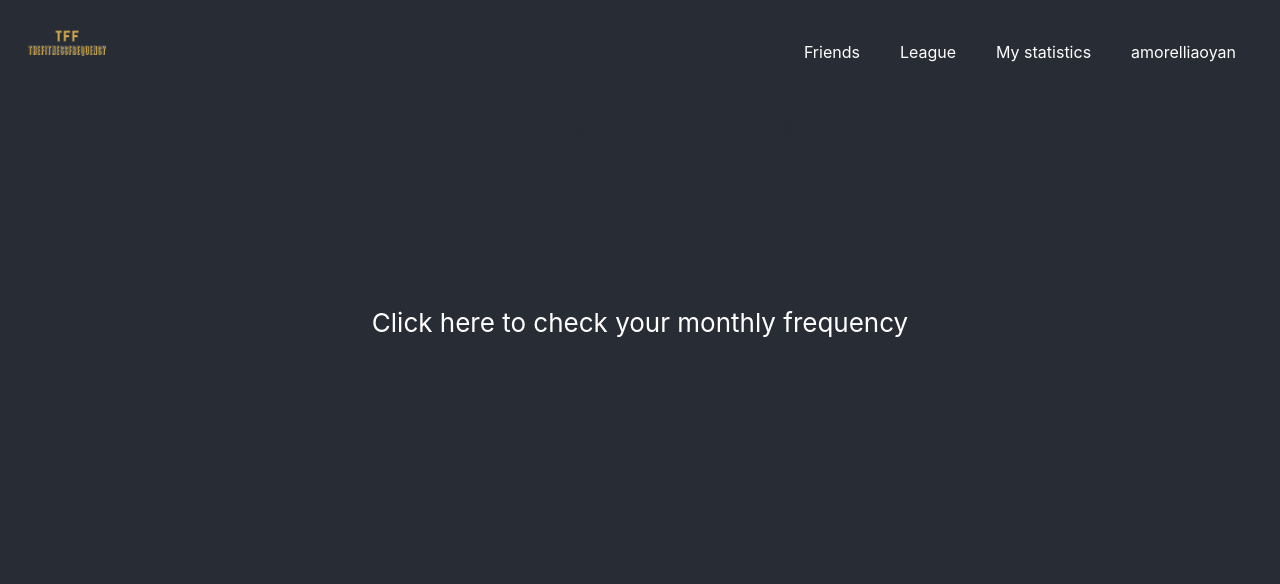
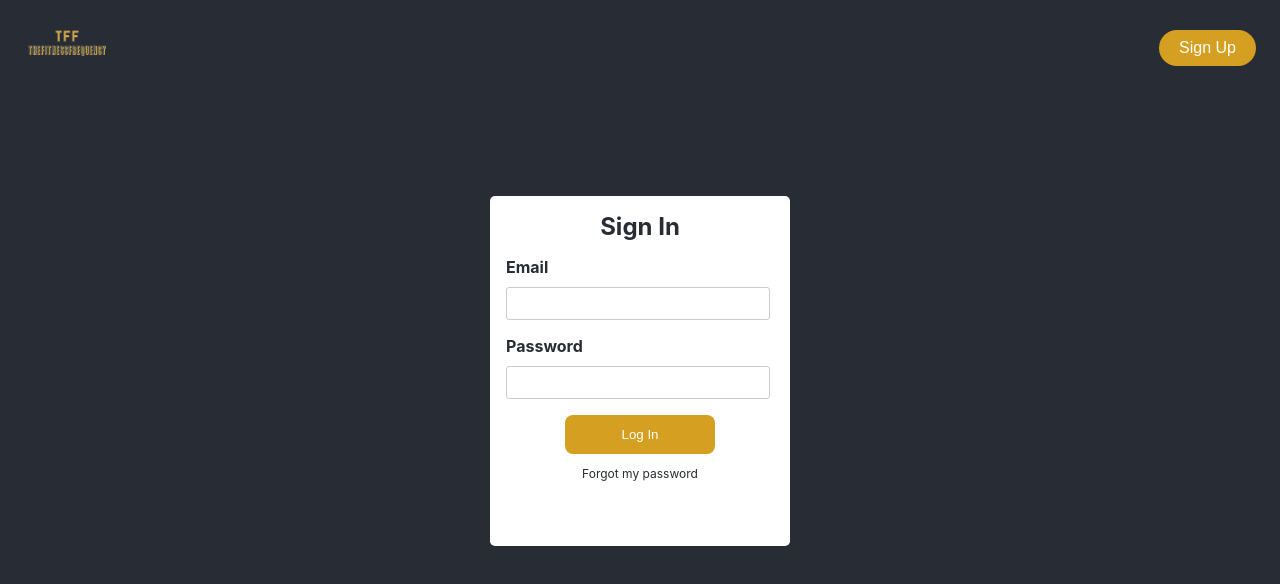
Before and after one commit to YanAmorelli/front_gym_consistency, a React (Create React App) app: page / in a window 1280 px wide. Shown: the top 584 px of the page. Built offline with nearby package versions, Linux system fonts and the light colour scheme; no server answers.

Commit message:
Created auth-guard with mock user

```diff
--- /dev/null
+++ b/src/config/auth-guard.js
@@ -0,0 +1,10 @@
+import React from 'react'
+import { Navigate } from 'react-router-dom'
+
+function Protected({ isSignedIn, children }) {
+  if (!isSignedIn) {
+    return <Navigate to="/" replace />
+  }
+  return children
+}
+export default Protected
--- a/src/config/routers.js
+++ b/src/config/routers.js
@@ -1,10 +1,14 @@
 import React from "react";
 import { BrowserRouter as Router, Route, Routes} from "react-router-dom";
+import { getCookie } from "../util/cookie"
 import Login from "../pages/login/login";
 import Main from '../pages/main/main';
+import Protected from "./auth-guard";
 import MonthProgress from "../pages/month-progress/month-progress";
 
 function Routers() {
+  const isAuthenticated = getCookie("isAuthenticated");
+
   const RouterRoot = ({ children }) => (
     <Router>
       <Routes>
@@ -15,9 +19,24 @@ function Routers() {
 
   return (
     <RouterRoot>
-      <Route exact path="/" element={<Main />}></Route>
-      <Route exact path="/monthlyStatus" element={<MonthProgress />}></Route>
+      <Route exact path="/" element={<Login />}></Route>
       <Route exact path="/login" element={<Login />}></Route>
+
+      <Route exact path="/monthlyStatus"
+        element={
+          <Protected isSignedIn={isAuthenticated}>
+            <MonthProgress />
+          </Protected>
+      }>
+      </Route>
+
+      <Route exact path="/wentGym"
+        element={
+          <Protected isSignedIn={isAuthenticated}>
+            <Main />
+          </Protected>
+      }>
+    </Route>
     </RouterRoot>
   )
 }
--- a/src/pages/login/login.js
+++ b/src/pages/login/login.js
@@ -1,7 +1,25 @@
 import "./login.css"
+import { useNavigate } from "react-router-dom";
 import NavBar from "../components/navbar/navbar"
+import { User } from "../../services/auth"
+import { useState } from "react"
 
 function Login() {
+
+    const navigate = useNavigate();
+    const [user, setUser] = useState("");
+    const [pass, setPass] = useState("");
+
+    const authValidation = () => {
+        //send post user and pass
+        // get answer
+        if (pass === User.Password && user === User.Email) {
+            document.cookie = "isAuthenticated=True";
+            navigate("/wentgym");
+        }
+        return;
+    }
+
     return(
         <main className="main">
             <NavBar
@@ -13,16 +31,16 @@ function Login() {
                         <h1 className="title">Sign In</h1>
                         <div className="form-field">
                             <label htmlFor="femail" className="label-form">Email</label>
-                            <input type={"email"} className="input-form"></input>
+                            <input type={"email"} onChange={e => setUser(e.target.value)} className="input-form"></input>
                         </div>
 
                         <div className="form-field">
                             <label htmlFor="fpass" className="label-form">Password</label>
-                            <input type={"password"} className="input-form"></input>
+                            <input type={"password"} onChange={e => setPass(e.target.value)} className="input-form"></input>
                         </div>
 
                         <div className="button-form">
-                            <button className="login-button">Log In</button>
+                            <button onClick={authValidation} className="login-button">Log In</button>
                         </div>
 
                         <div className="button-form">
--- /dev/null
+++ b/src/services/auth.js
@@ -0,0 +1,4 @@
+export const User = {
+    Email: "yan@vasco.com",
+    Password: "Vasco"
+};
--- /dev/null
+++ b/src/util/cookie.js
@@ -0,0 +1,8 @@
+export function getCookie(name) {
+    let cookie = {};
+    document.cookie.split(';').forEach(function(el) {
+      let [k,v] = el.split('=');
+      cookie[k.trim()] = v;
+    })
+    return cookie[name];
+  }
```
